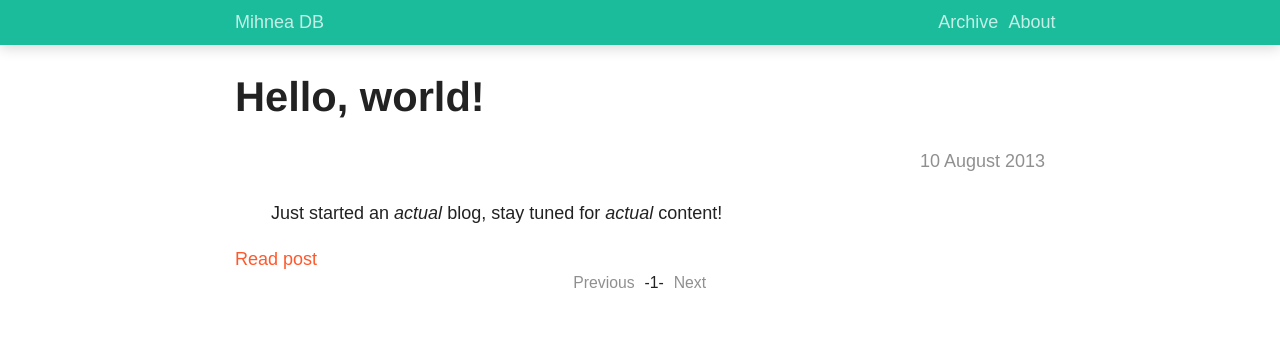
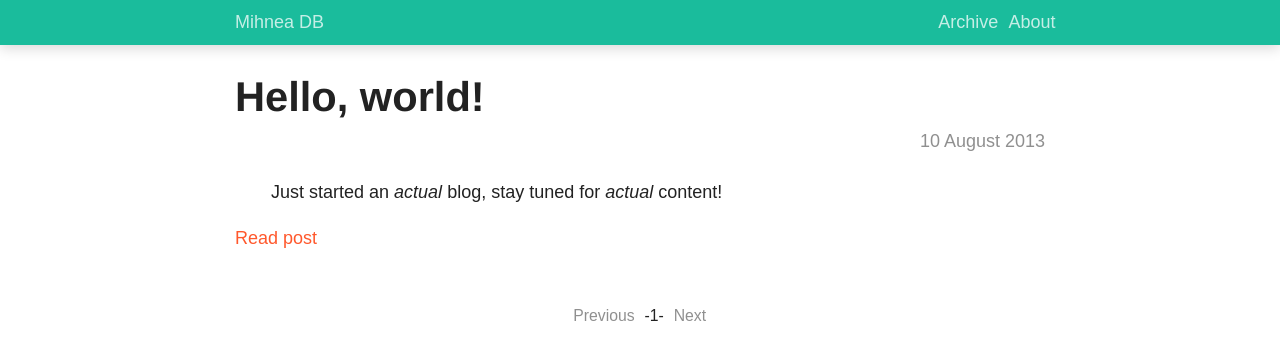
Before and after one commit to mihneadb/mihneadb.github.io, a Jekyll site: the page built from index.html, in a window 1280 px wide. Shown: the top 360 px of the page. Built offline with Jekyll 4.4.1, drawn with Linux system fonts in a browser that asks for light colours; Markdown is read by kramdown in place of the engine named in the settings; the list of posts is cut into pages by our own code.

Commit message:
better spacing between posts

```diff
--- a/css/default.css
+++ b/css/default.css
@@ -1,5 +1,9 @@
 .muted {
     opacity: 0.5;
+}
+
+h2 {
+    margin-bottom: 0;
 }
 
 body {
--- a/index.html
+++ b/index.html
@@ -9,6 +9,10 @@ layout: default
             <p class="muted text-right">{{ post.date | date_to_long_string }}</p>
             <div>{{ post.excerpt }}</div>
             <a href="{{ post.url }}">Read post</a>
+            <br>
+            <br>
+            <br>
+            <br>
         </div>
     </div>
 {% endfor %}
```
